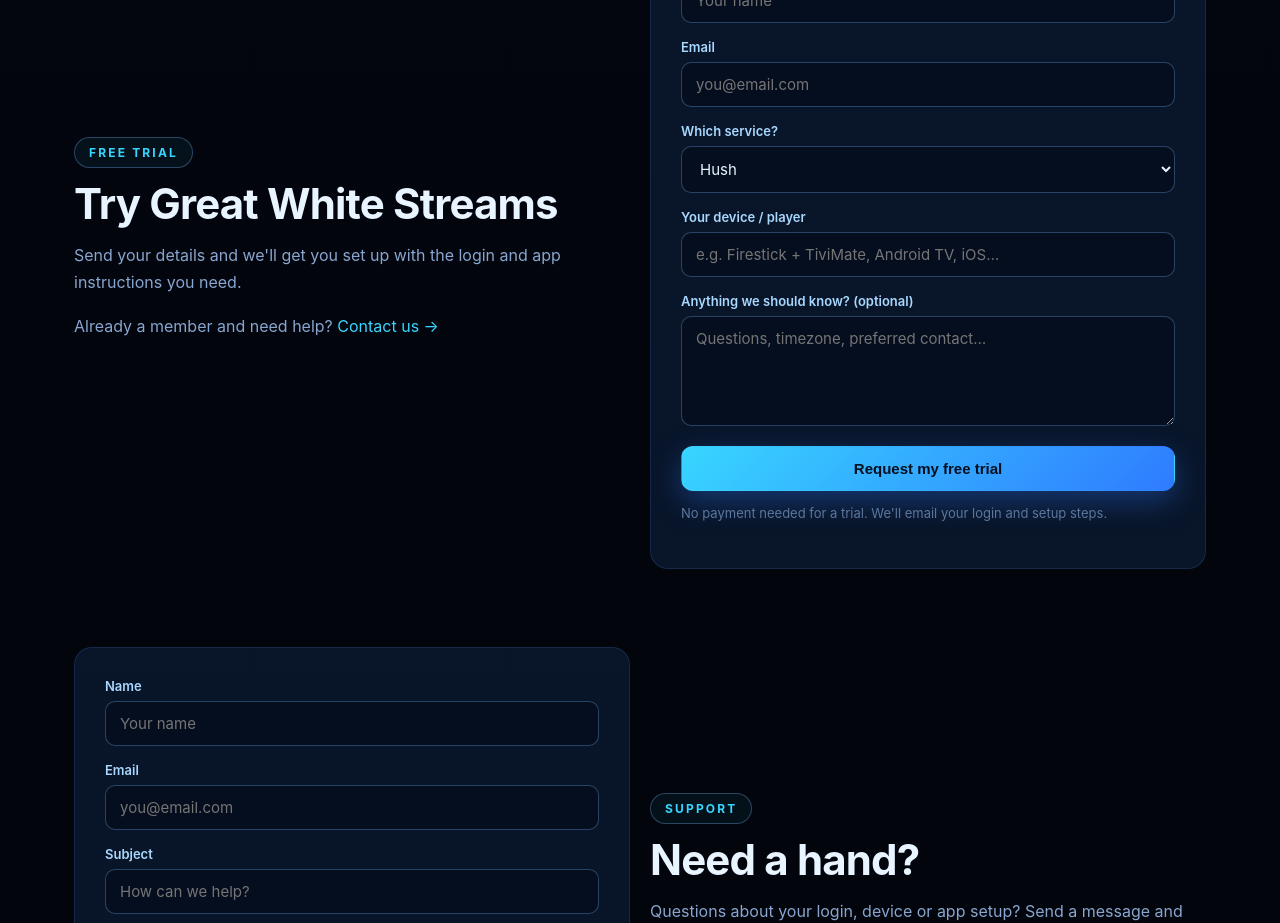
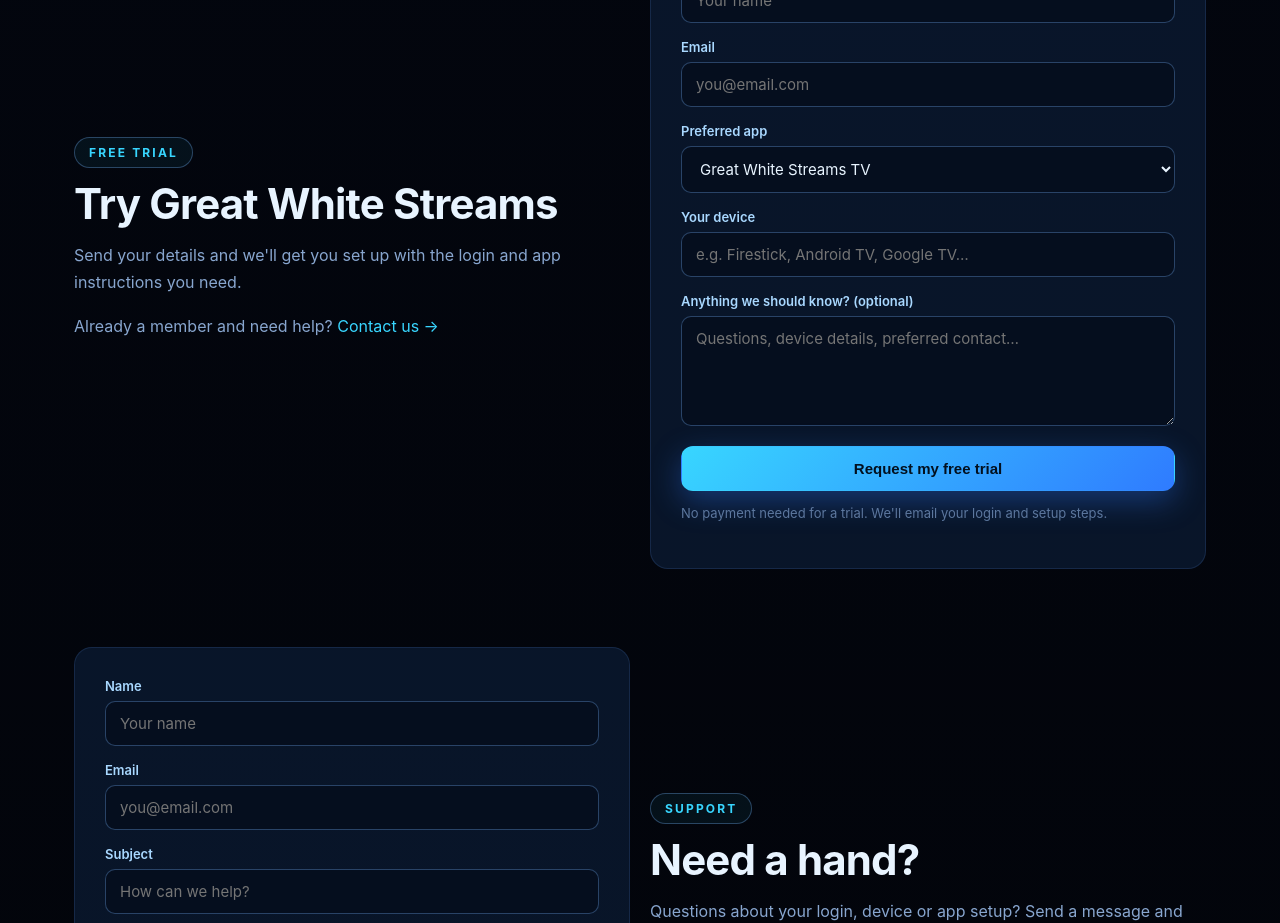
Before and after one commit to boberthegr8/greatwhiteworking, a Next.js app in the folder gws-site/: page / in a window 1280 px wide. Shown: the part 2160-3083 px from the top of the page. Built offline with nearby package versions, Linux system fonts and the light colour scheme; no server answers.

Commit message:
Remove Pure Vision from public trial form

```diff
--- a/gws-site/components/TrialForm.jsx
+++ b/gws-site/components/TrialForm.jsx
@@ -30,8 +30,7 @@
     return (
       <div className="form-card">
         <div className="form-msg ok">
-          Request received. We&apos;ll set up your trial and reach out by email
-          shortly. Welcome to the pod.
+          Request received. We&apos;ll set up your trial and reach out by email shortly.
         </div>
         <button
           className="btn btn-ghost"
@@ -52,28 +51,22 @@
       </div>
       <div className="field">
         <label htmlFor="t-email">Email</label>
-        <input
-          id="t-email"
-          name="email"
-          type="email"
-          required
-          placeholder="you@email.com"
-        />
+        <input id="t-email" name="email" type="email" required placeholder="you@email.com" />
       </div>
       <div className="field">
-        <label htmlFor="t-service">Which service?</label>
-        <select id="t-service" name="service" defaultValue="Hush">
-          <option>Hush</option>
-          <option>Pure Vision</option>
+        <label htmlFor="t-service">Preferred app</label>
+        <select id="t-service" name="service" defaultValue="Great White Streams TV">
+          <option>Great White Streams TV</option>
+          <option>Waveo</option>
           <option>Not sure yet</option>
         </select>
       </div>
       <div className="field">
-        <label htmlFor="t-device">Your device / player</label>
+        <label htmlFor="t-device">Your device</label>
         <input
           id="t-device"
           name="device"
-          placeholder="e.g. Firestick + TiviMate, Android TV, iOS…"
+          placeholder="e.g. Firestick, Android TV, Google TV…"
         />
       </div>
       <div className="field">
@@ -81,19 +74,15 @@
         <textarea
           id="t-message"
           name="message"
-          placeholder="Questions, timezone, preferred contact…"
+          placeholder="Questions, device details, preferred contact…"
         />
       </div>
       {status === "error" && <div className="form-msg err">{error}</div>}
-      <button
-        className="btn btn-primary btn-block"
-        disabled={status === "loading"}
-      >
+      <button className="btn btn-primary btn-block" disabled={status === "loading"}>
         {status === "loading" ? "Sending…" : "Request my free trial"}
       </button>
       <p className="form-note">
-        No payment needed for a trial. We&apos;ll email your login and setup
-        steps.
+        No payment needed for a trial. We&apos;ll email your login and setup steps.
       </p>
     </form>
   );
```
